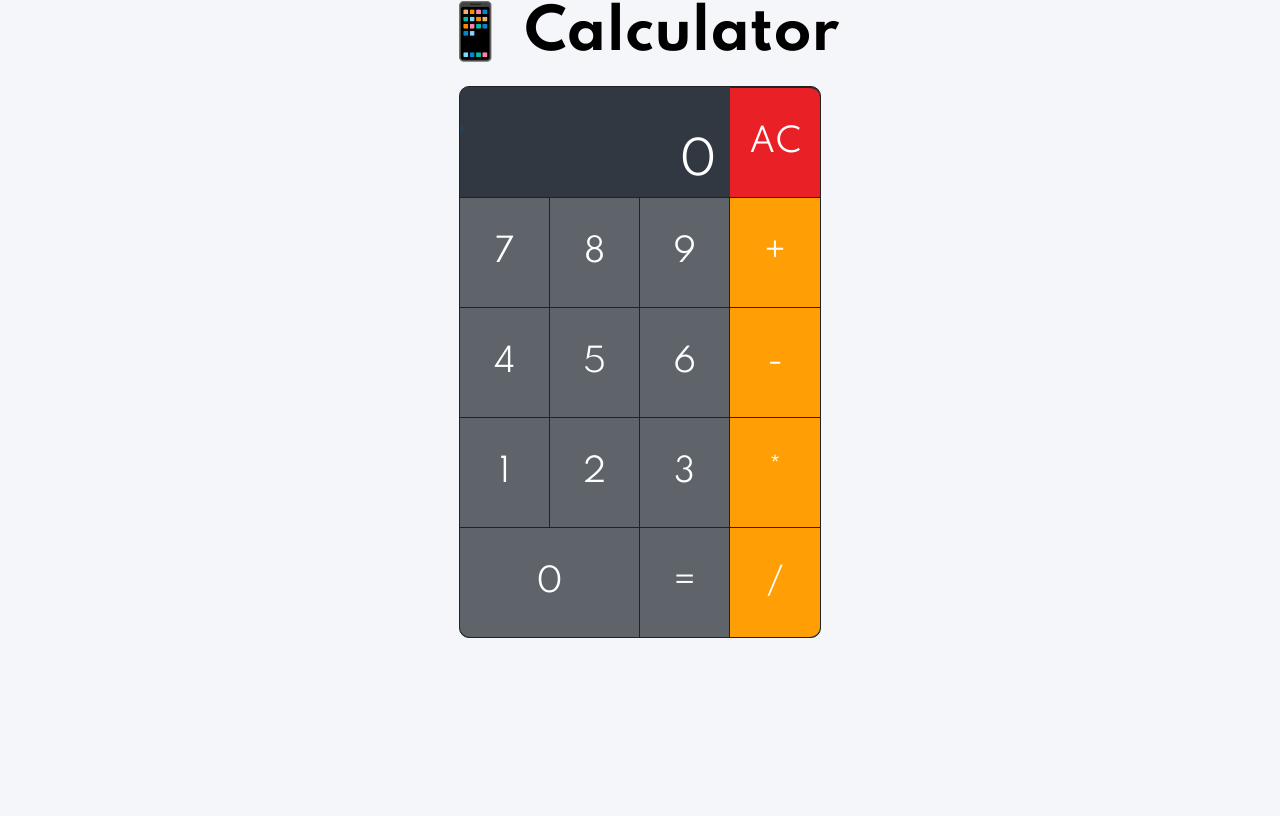
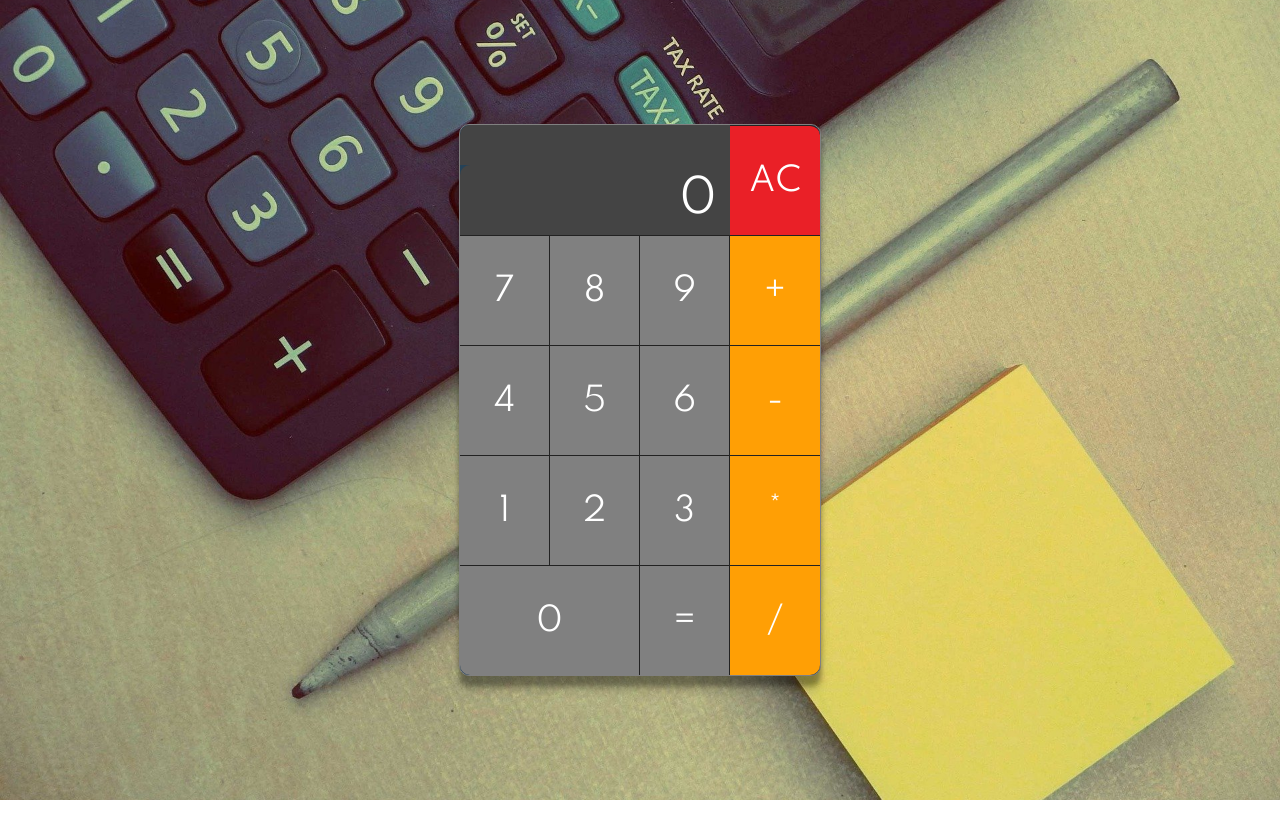
Before and after one commit to GitHubGW/js-calculator, a plain HTML site: page index.html in a window 1280 px wide. Drawn offline with Linux system fonts and the light colour scheme.

Commit message:
Styling calculator

```diff
--- a/index.html
+++ b/index.html
@@ -8,7 +8,7 @@
     <title>Calculator</title>
   </head>
   <body>
-    <h1>📱 Calculator</h1>
+    <!-- <h1>🎲 Calculator</h1> -->
     <div class="js-calculator">
       <div class="section section-progress">
         <div class="input-section">
--- a/style.css
+++ b/style.css
@@ -1,12 +1,15 @@
 @import url("https://fonts.googleapis.com/css2?family=Spartan:wght@300;400;500;600;700&display=swap");
 
 body {
+  margin: 0;
+  padding: 0;
   display: flex;
   flex-direction: column;
   justify-content: center;
   align-items: center;
   height: 100vh;
-  background-color: #f5f6fa;
+  background: url("calculator2.jpg") no-repeat center center;
+  background-size: cover;
 }
 input {
   padding: 0;
@@ -15,16 +18,18 @@ input {
 h1 {
   margin: 0;
   margin-top: -180px;
-  margin-bottom: 20px;
-  font-size: 55px;
+  margin-bottom: 35px;
+  font-size: 50px;
   font-family: "Spartan", sans-serif;
+  color: white;
 }
 .js-calculator {
   display: inline-block;
   box-sizing: border-box;
   background-color: #254258;
   border-radius: 10px;
-  border: 1px solid #222222;
+  border: 1px solid gray;
+  box-shadow: 0 10px 5px rgb(0 0 0 / 30%), 0 15px 10px rgb(0 0 0 / 15%);
 }
 .section {
   display: flex;
@@ -41,7 +46,7 @@ button {
   border: none;
   outline: none;
   cursor: pointer;
-  background-color: #5f636a;
+  background-color: gray;
   color: white;
   opacity: 1;
   font-size: 32px;
@@ -50,7 +55,7 @@ button {
   font-family: "Spartan", sans-serif;
 }
 button:hover {
-  opacity: 1;
+  background-color: #b2bec3
 }
 .section-progress {
   display: flex;
@@ -67,7 +72,7 @@ button:hover {
   width: 270px;
   height: 40px;
   border-radius: 10px 0 0 0;
-  background-color: #323842;
+  background-color: #444444;
   padding-right: 10px;
   box-sizing: border-box;
   color: white;
```
Also changed, not shown: calculator.jpg (added), calculator2.jpg (added).
